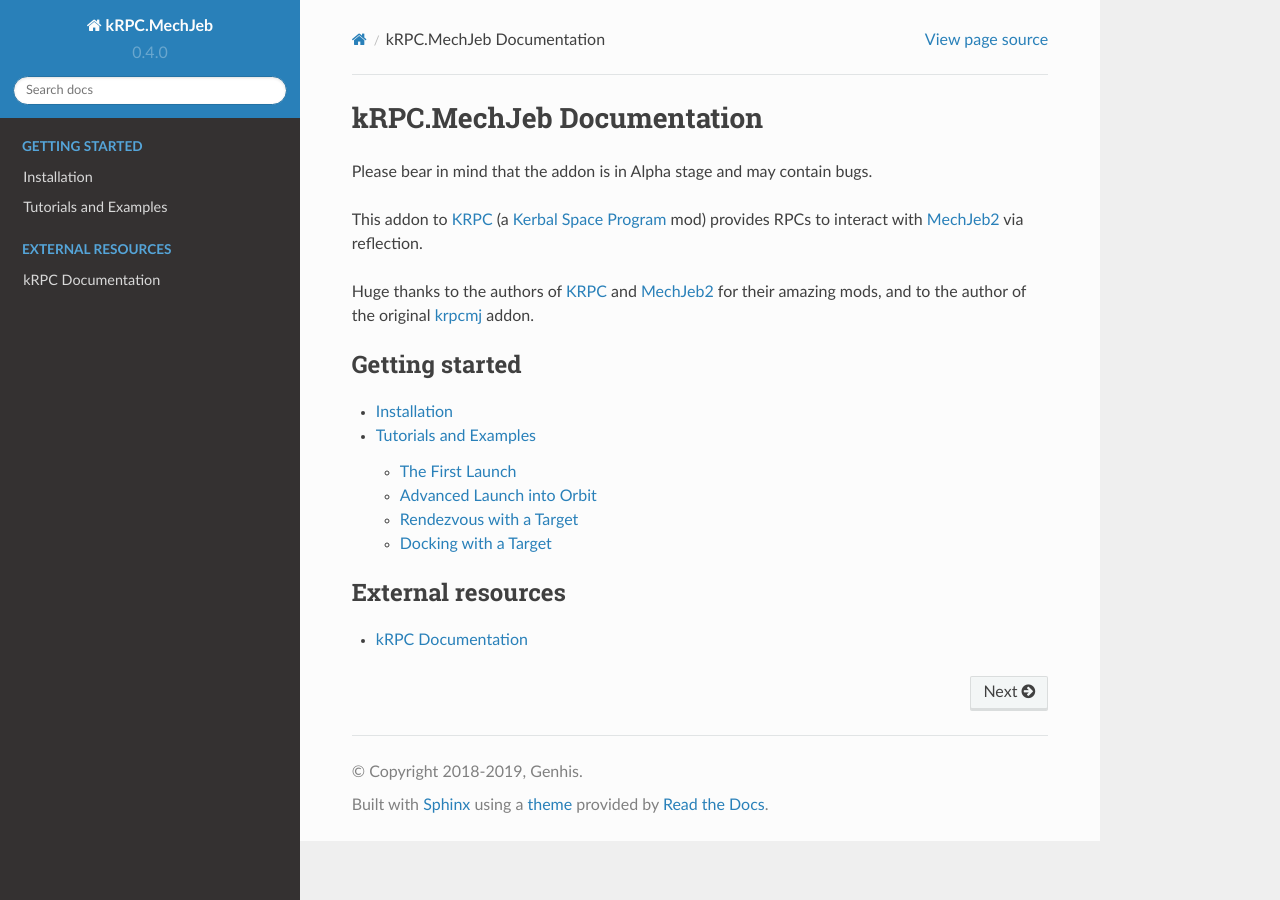
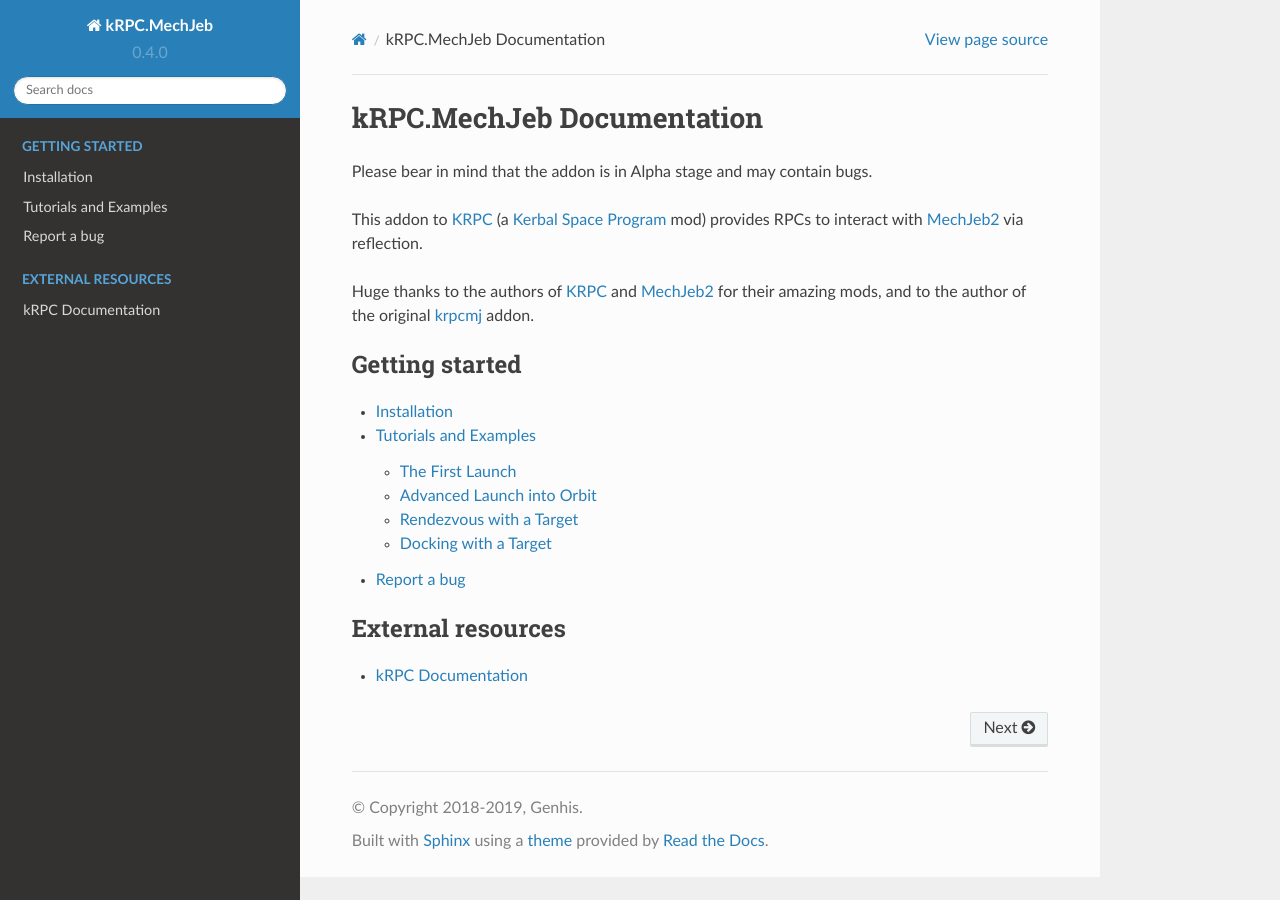
Before and after one commit to Genhis/KRPC.MechJeb, a Sphinx documentation site: the page built from docs/index.rst, in a window 1280 px wide. Built offline with Sphinx 7.4.7 and the Read the Docs theme 2.0.0, drawn with Linux system fonts in a browser that asks for light colours; pages that are not in the unit, such as notebooks, are missing from menus.

Commit message:
Added "Report a bug" link to documentation website

```diff
--- a/docs/index.rst
+++ b/docs/index.rst
@@ -14,6 +14,7 @@
 
    installation
    tutorials
+   Report a bug <https://github.com/Genhis/KRPC.MechJeb/issues/>
 
 .. _clients:
 
```
